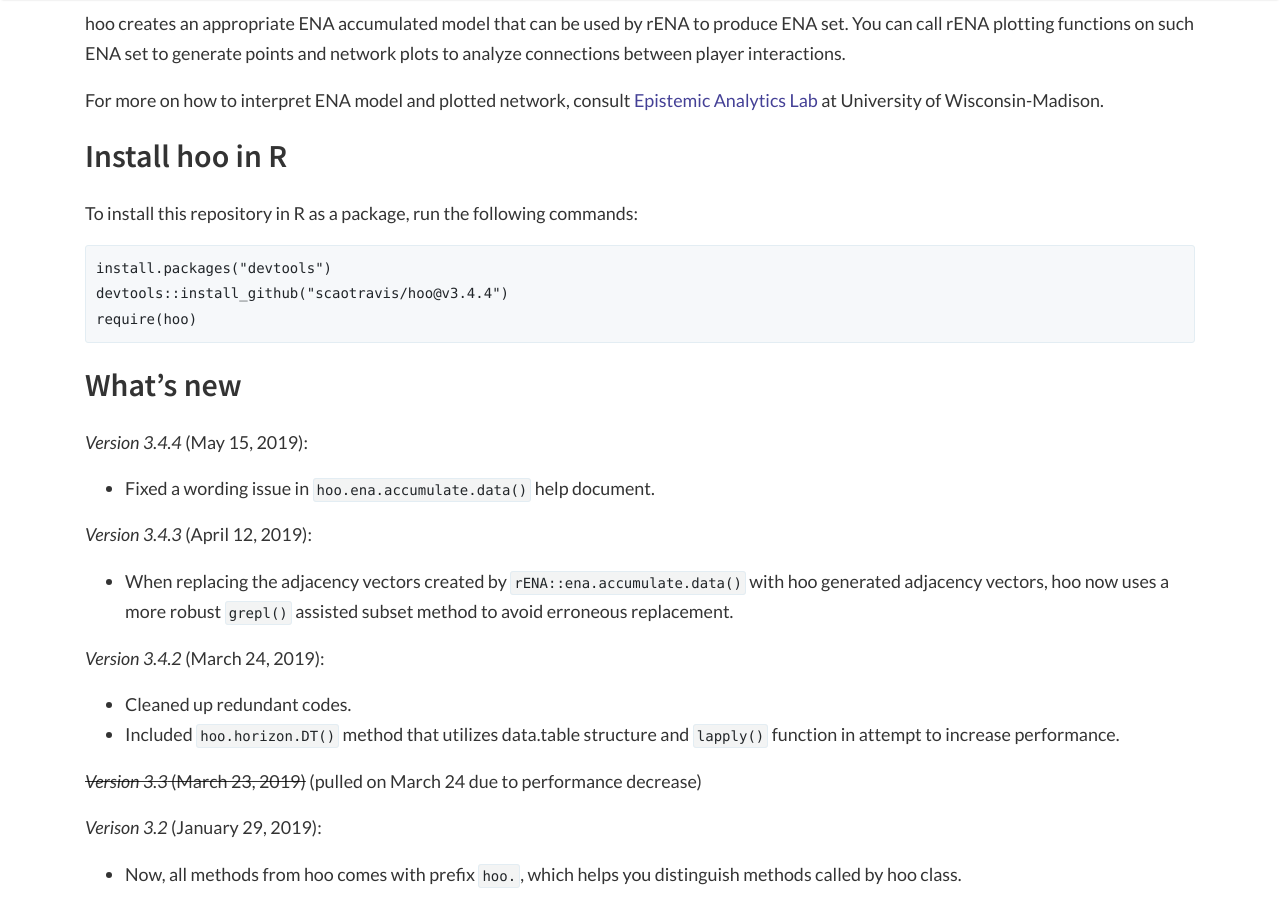
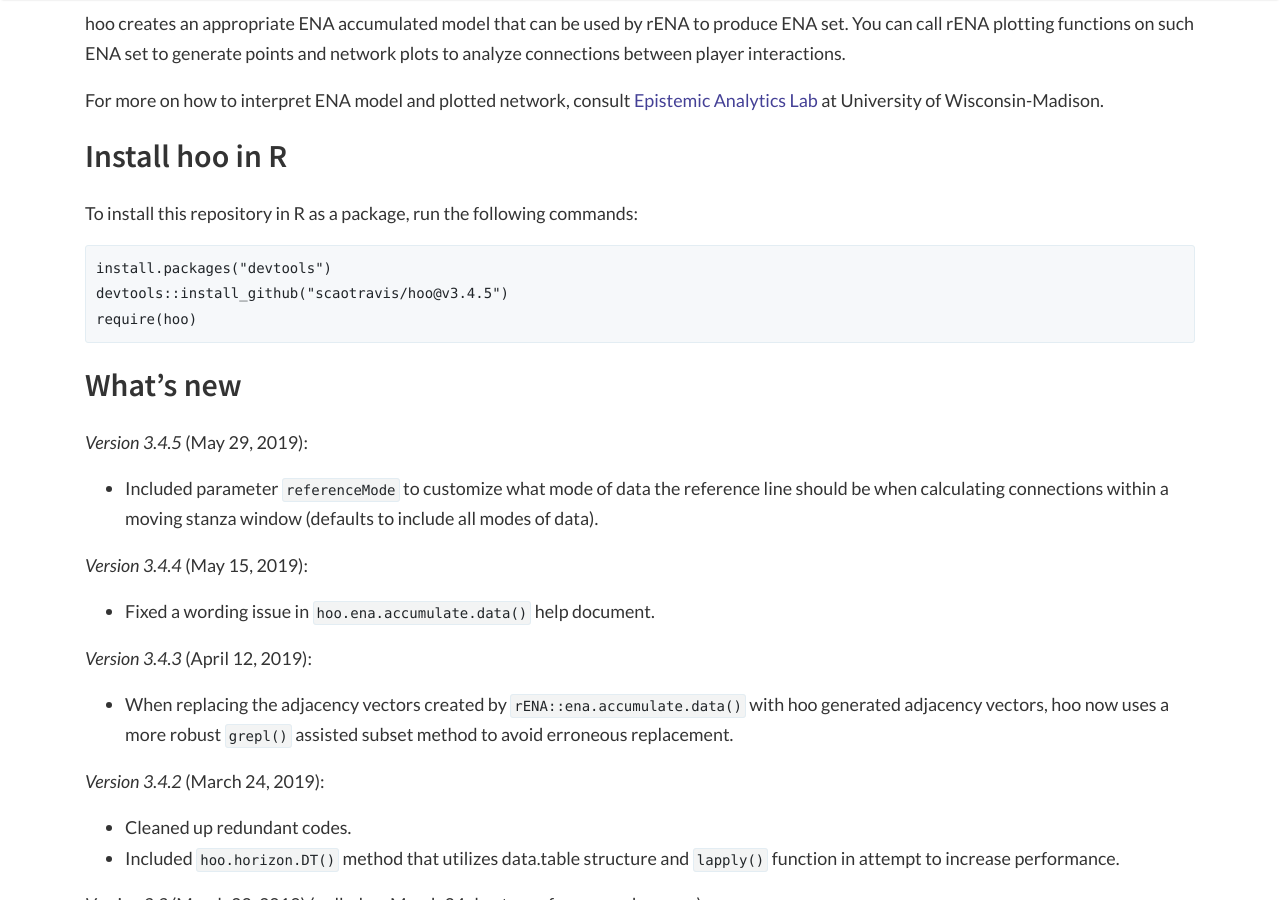
Before and after one commit to scaotravis/scaotravis.github.io, a Jekyll site: the page built from _posts/2019-02-24-hoo.md, in a window 1280 px wide and 900 px high, scrolled down 644 px. Built offline with Jekyll 4.4.1, drawn with Linux system fonts in a browser that asks for light colours; nearby versions of some CDN libraries; comment, search, counter and statistics services are not loaded.

Commit message:
update hoo page following 3.4.5 release

````diff
--- a/_posts/2019-02-24-hoo.md
+++ b/_posts/2019-02-24-hoo.md
@@ -25,11 +25,14 @@ For more on how to interpret ENA model and plotted network, consult [Epistemic A
 To install this repository in R as a package, run the following commands:
 ```{r}
 install.packages("devtools")
-devtools::install_github("scaotravis/hoo@v3.4.4")
+devtools::install_github("scaotravis/hoo@v3.4.5")
 require(hoo)
 ```
 
 ## What's new
+
+*Version 3.4.5* (May 29, 2019):
+* Included parameter `referenceMode` to customize what mode of data the reference line should be when calculating connections within a moving stanza window (defaults to include all modes of data).
 
 *Version 3.4.4* (May 15, 2019):
 * Fixed a wording issue in `hoo.ena.accumulate.data()` help document.
````
